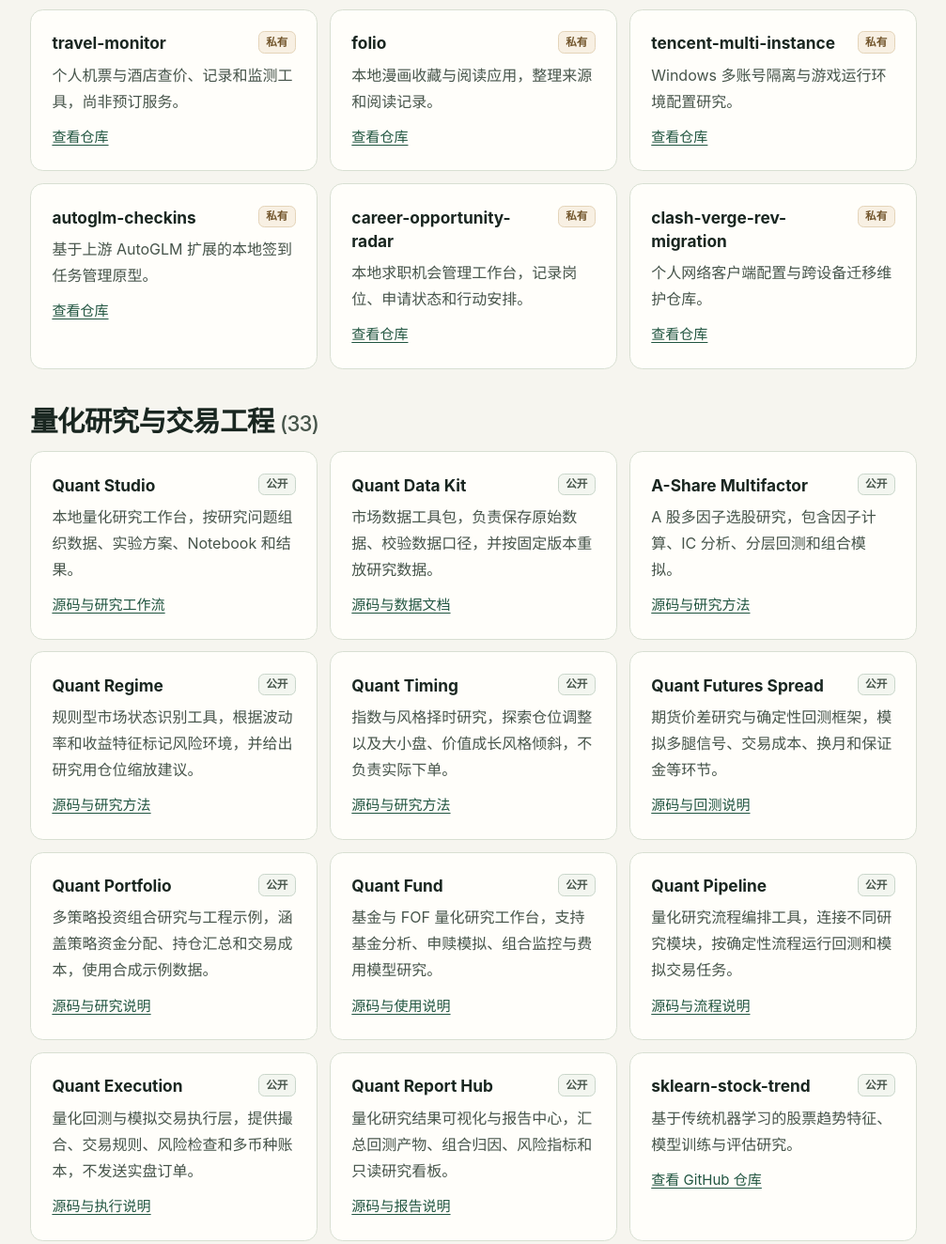
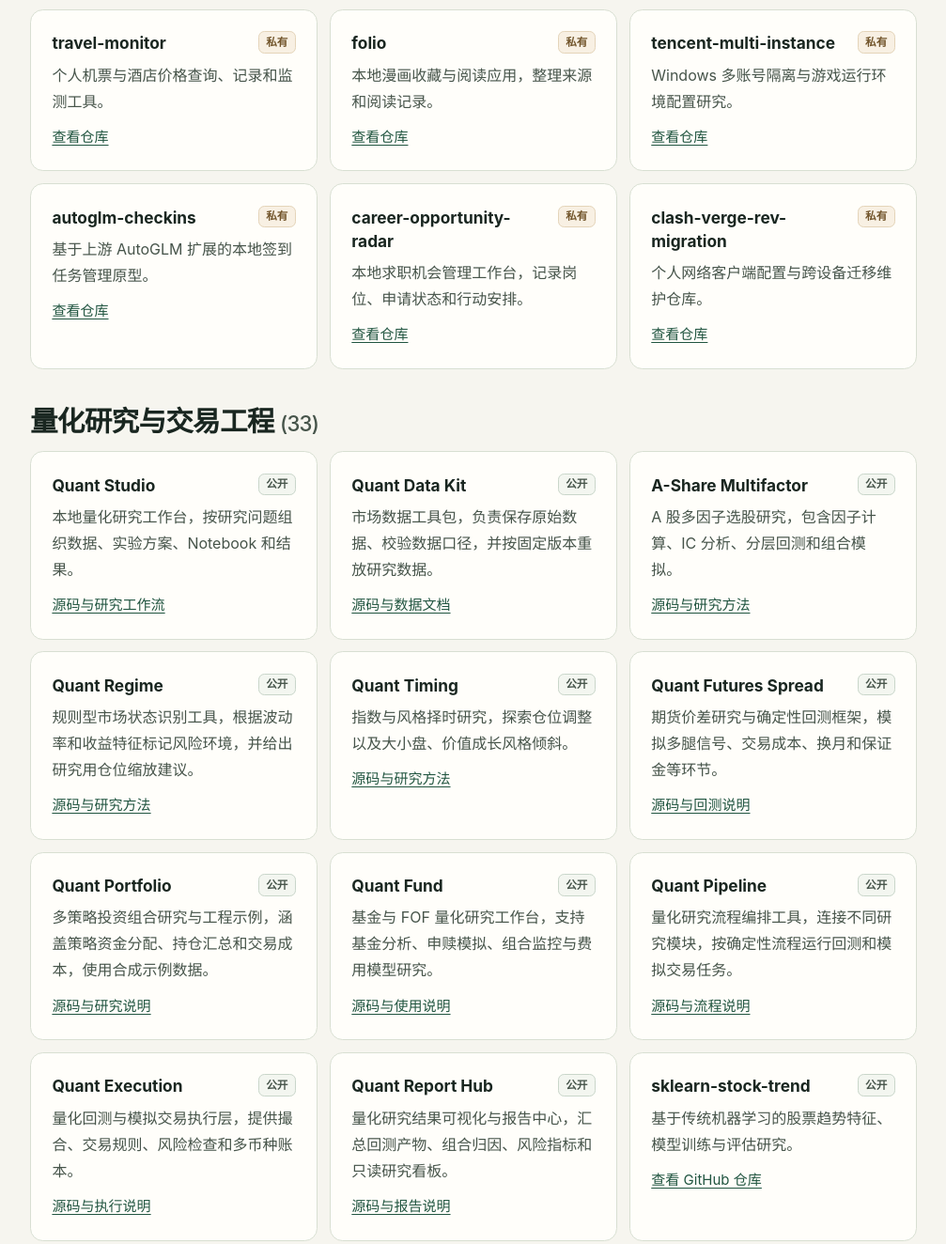
Before and after one commit to PureSaber/puresaber.github.io, a plain HTML site: page projects/index.html in a window 1280 px wide. Shown: the part 1286-2610 px from the top of the page at 94% size, without its empty margins (136-1143 px from the left). Drawn offline with Linux system fonts and the light colour scheme.

Commit message:
style: simplify defensive wording in projects/index.html

```diff
--- a/projects/index.html
+++ b/projects/index.html
@@ -165,7 +165,7 @@
         </article>
         <article class="project" data-repo="travel-monitor" data-visibility="private" data-archived="false">
           <div class="project-head"><h3>travel-monitor</h3><span class="repo-tags"><span class="repo-tag repo-tag-private">私有</span></span></div>
-          <p>个人机票与酒店查价、记录和监测工具，尚非预订服务。</p>
+          <p>个人机票与酒店价格查询、记录和监测工具。</p>
           <div class="project-links"><a href="https://github.com/PureSaber/travel-monitor">查看仓库</a></div>
         </article>
         <article class="project" data-repo="folio" data-visibility="private" data-archived="false">
@@ -228,7 +228,7 @@
         </article>
 <article class="project" data-repo="quant-timing" data-visibility="public" data-archived="false">
           <div class="project-head"><h3>Quant Timing</h3><span class="repo-tags"><span class="repo-tag repo-tag-public">公开</span></span></div>
-          <p>指数与风格择时研究，探索仓位调整以及大小盘、价值成长风格倾斜，不负责实际下单。</p>
+          <p>指数与风格择时研究，探索仓位调整以及大小盘、价值成长风格倾斜。</p>
           <div class="project-links">
             <a href="https://github.com/PureSaber/quant-timing">源码与研究方法</a>
           </div>
@@ -263,7 +263,7 @@
         </article>
 <article class="project" data-repo="quant-execution" data-visibility="public" data-archived="false">
           <div class="project-head"><h3>Quant Execution</h3><span class="repo-tags"><span class="repo-tag repo-tag-public">公开</span></span></div>
-          <p>量化回测与模拟交易执行层，提供撮合、交易规则、风险检查和多币种账本，不发送实盘订单。</p>
+          <p>量化回测与模拟交易执行层，提供撮合、交易规则、风险检查和多币种账本。</p>
           <div class="project-links">
             <a href="https://github.com/PureSaber/quant-execution">源码与执行说明</a>
           </div>
```
